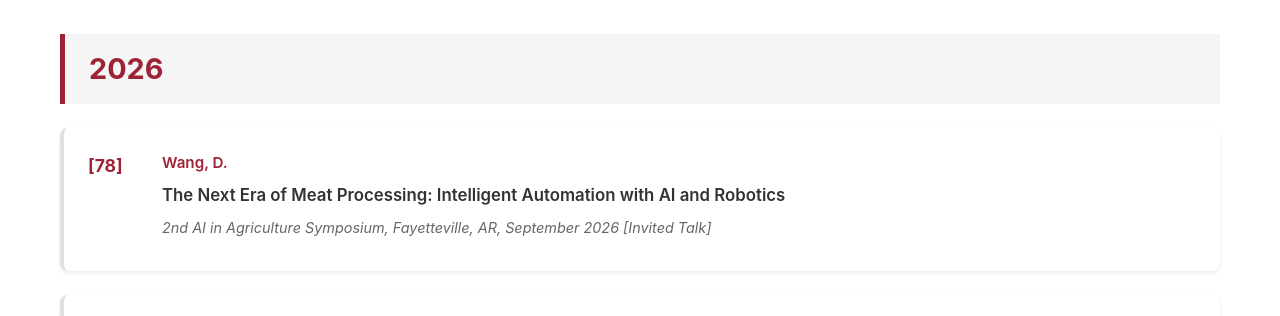
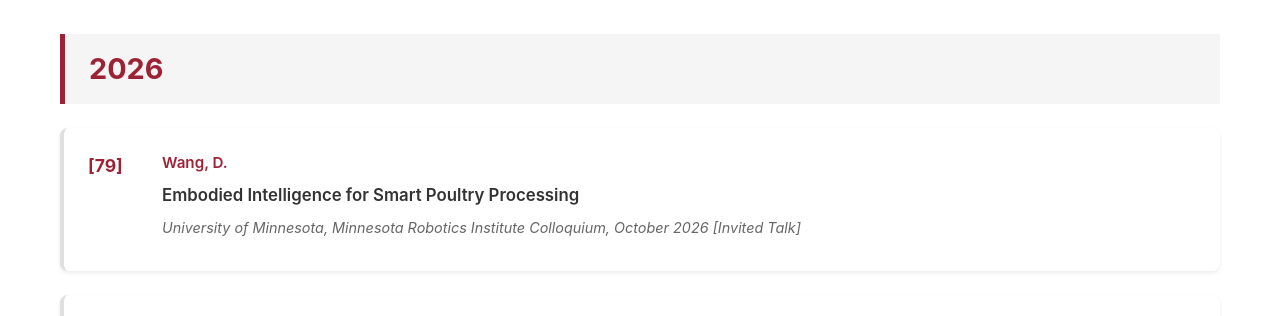
Before and after one commit to DW-bioag/safelab, a plain HTML site: page proceedings.html in a window 1280 px wide. Shown: the part 635-951 px from the top of the page. Drawn offline with Linux system fonts and the light colour scheme.

Commit message:
umn talk

```diff
--- a/proceedings.html
+++ b/proceedings.html
@@ -50,6 +50,15 @@
 		<!-- 2026 -->
 <div class="year-group">
     <h3 class="pub-year">2026</h3>
+
+    <div class="pub-item proceeding">
+        <span class="pub-number">[79]</span>
+        <div class="pub-content">
+            <p class="pub-authors"><strong>Wang, D.</strong></p>
+            <p class="pub-title">Embodied Intelligence for Smart Poultry Processing</p>
+            <p class="pub-venue"><em>University of Minnesota, Minnesota Robotics Institute Colloquium, October 2026</em> [Invited Talk]</p>
+        </div>
+    </div>
 
     <div class="pub-item proceeding">
         <span class="pub-number">[78]</span>
```
Also changed, not shown: news.html (+8 -0 lines).
